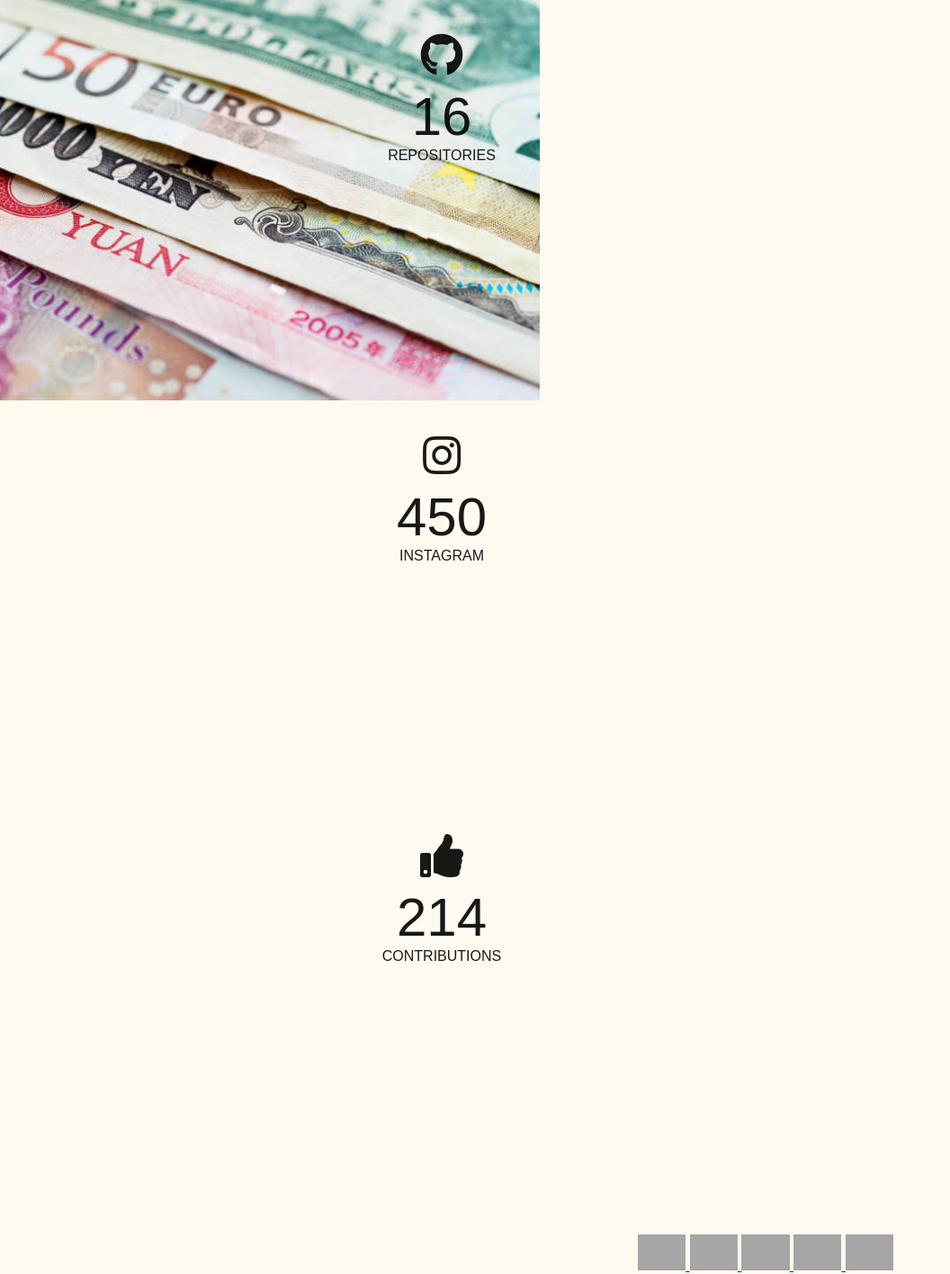
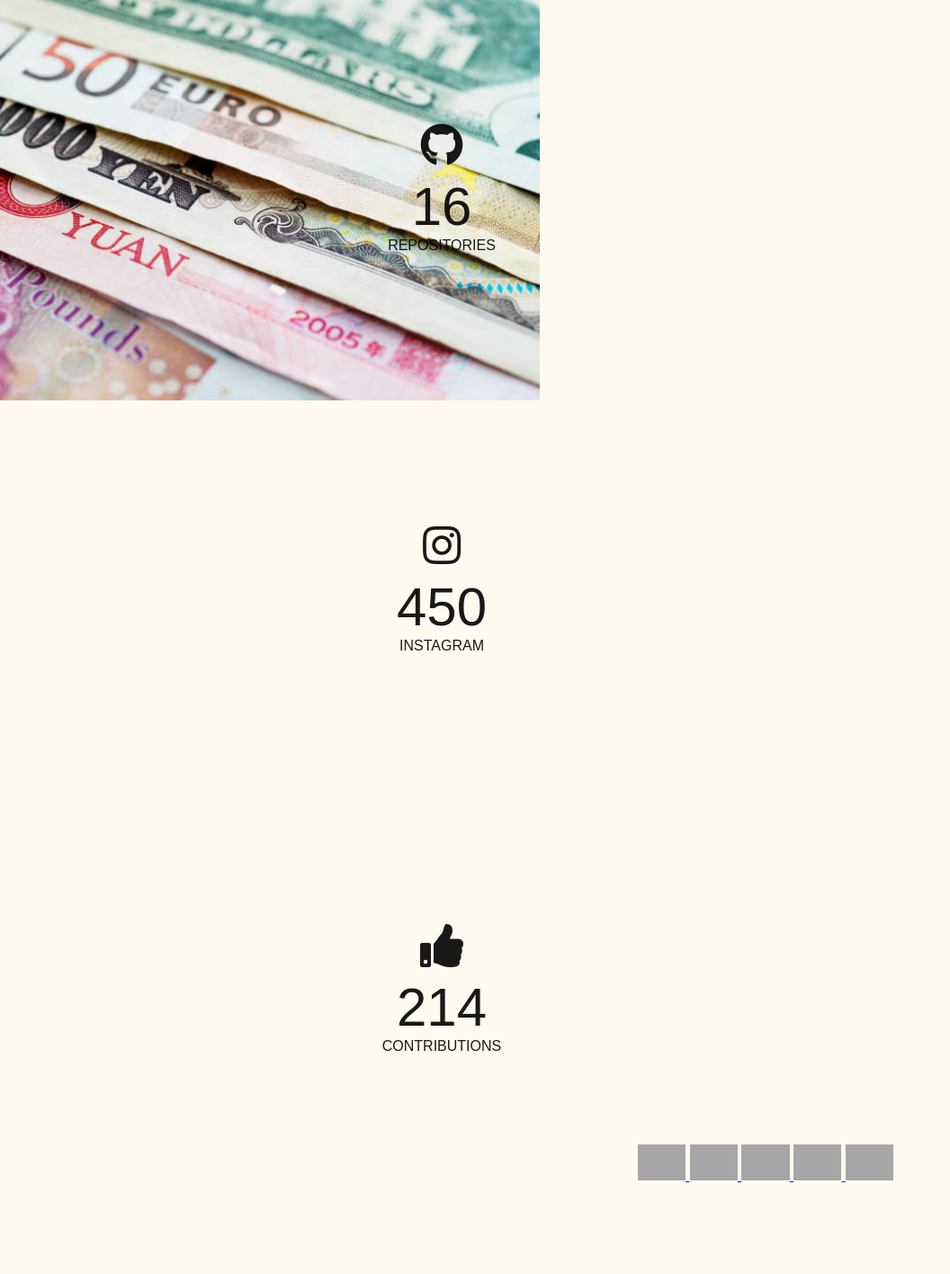
Before and after one commit to Anshluthra1/currencyexchange, a PHP site: page / in a window 1280 px wide. Shown: the whole page at 90% size, without its empty margins (0-1056 px from the left). After the commit the page ends 1314 px from the top, so only its background shows below. Run offline with PHP 8.4, Linux system fonts and the light colour scheme; some libraries are stand-ins or nearby versions; grey boxes are pictures that could not be loaded.

Commit message:
Update style2.css

```diff
--- a/style2.css
+++ b/style2.css
@@ -7,12 +7,13 @@
 
 
 .counter-container {
-  display:block;
+  display:flex;
   flex-direction: column;
   justify-content: center;
   text-align: center;
   margin: 300px 50px;
   margin-left:-670px;
+  margin-bottom:100px;
 }
 
 .counter {
```
